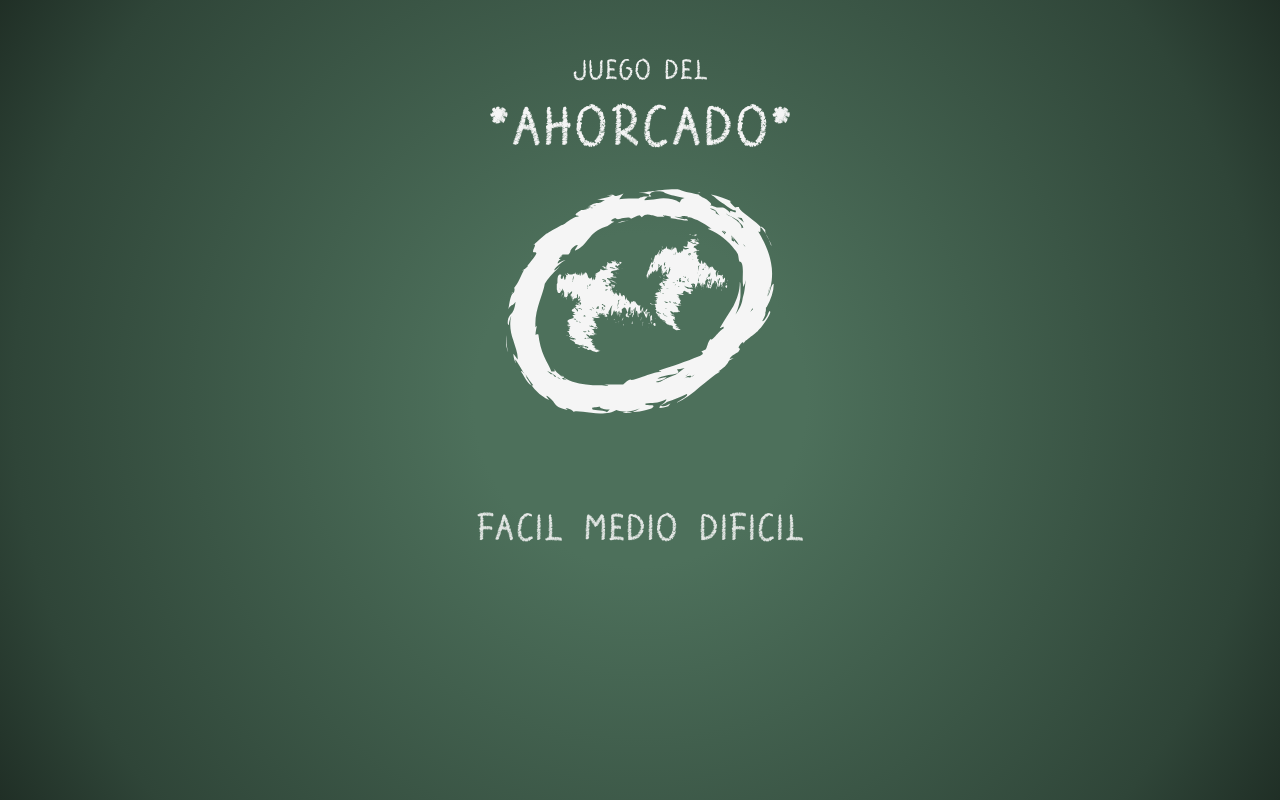
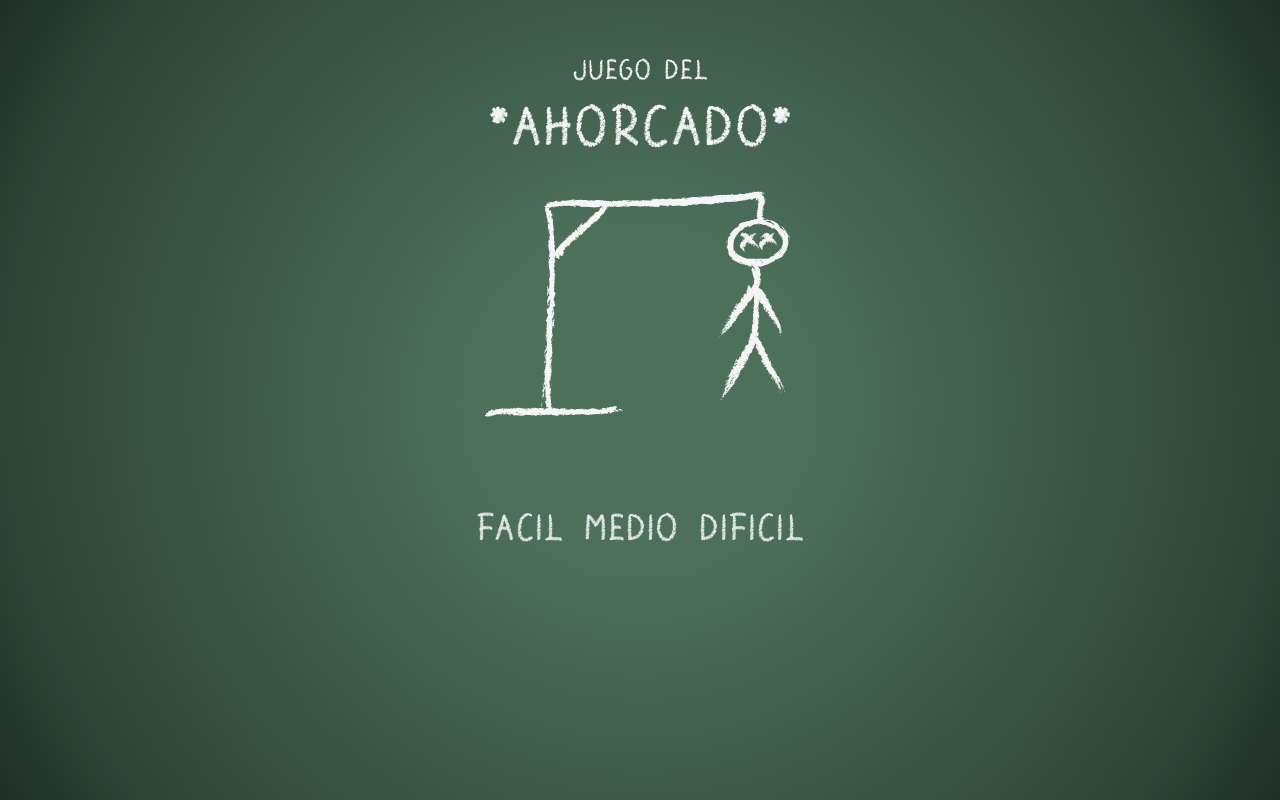
Before and after one commit to Ramndroid/HangmanGame, an Angular app: page / in a window 1280 px wide. Built offline with nearby package versions, Linux system fonts and the light colour scheme.

Commit message:
Modificación en img src en 'home'

```diff
--- a/src/app/home/home.component.html
+++ b/src/app/home/home.component.html
@@ -8,7 +8,7 @@
     <div class="flex-column pt">
         <h2 class="fs-1">juego del</h2>
         <h1 class="fs-3">*ahorcado*</h1>
-        <img src="../../assets/sprites/ahorcado.svg" alt="">
+        <img src="../../assets/sprites/ahorcado-13.svg" alt="">
         <div class="mt">
             <button class="btn fs-2" (click)="homeSetDifficulty(0)">FACIL</button>
             <button class="btn fs-2" (click)="homeSetDifficulty(1)">MEDIO</button>
```
